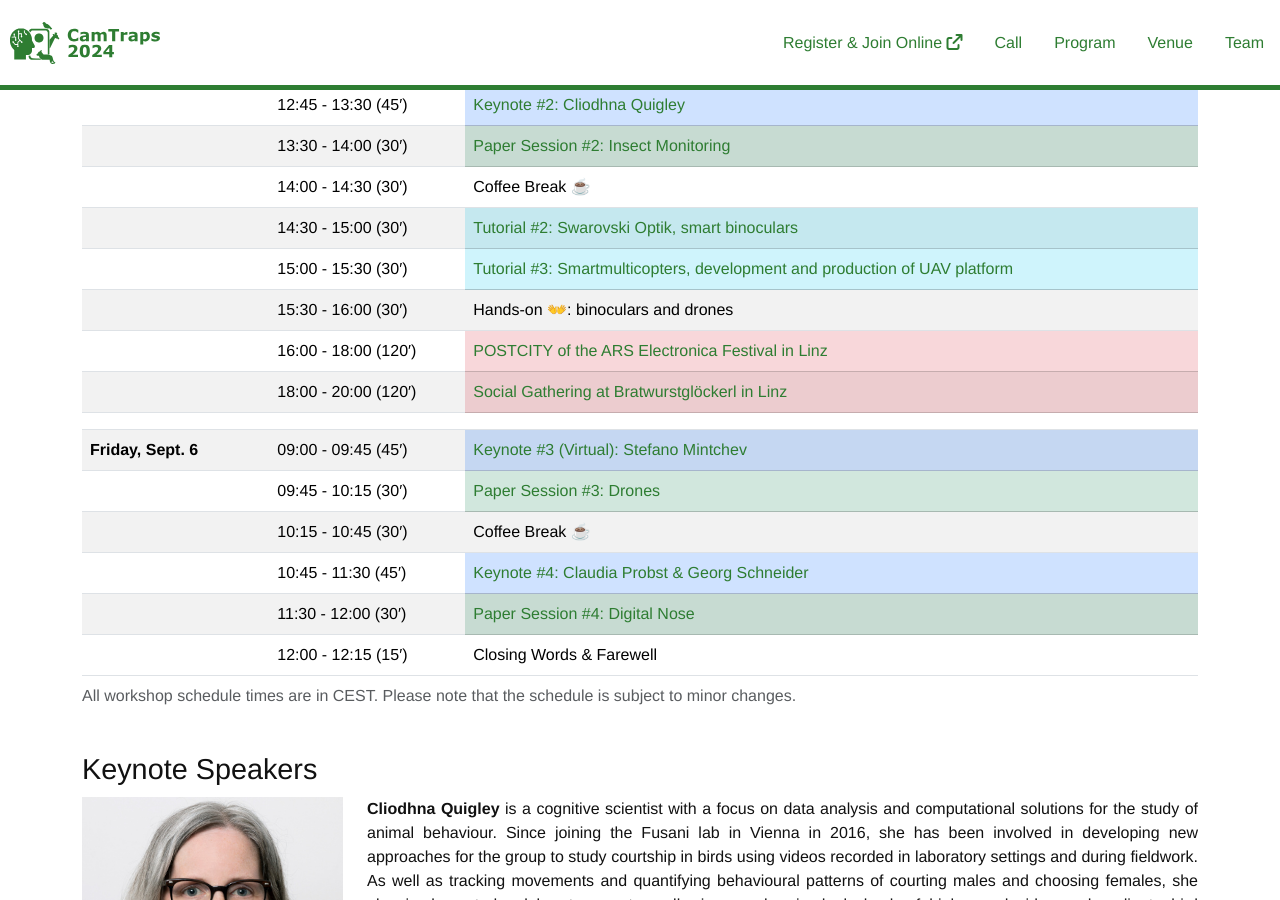
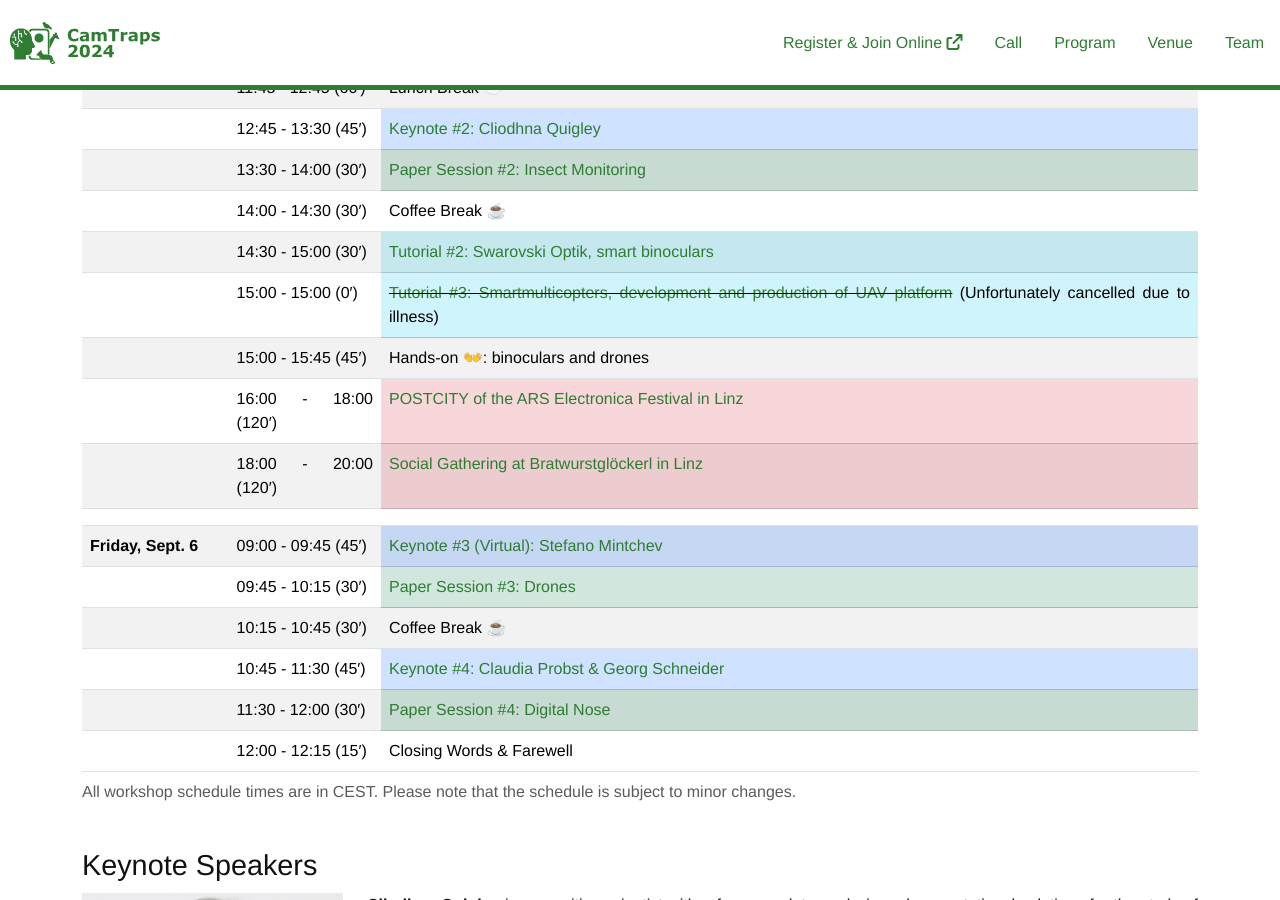
Before and after one commit to CamTrap2024/camtrap2024.github.io, a Jekyll site: the page built from pages/program.html, in a window 1280 px wide and 900 px high, scrolled down 441 px. Built offline with Jekyll 4.4.1, drawn with Linux system fonts in a browser that asks for light colours; nearby versions of some CDN libraries; some web fonts are replaced; library files that are not in the unit come from our copies; comment, search, counter and statistics services are not loaded.

Commit message:
update: illness with smartmulticopters

```diff
--- a/_data/schedule.yml
+++ b/_data/schedule.yml
@@ -45,12 +45,12 @@
       duration: 0.5
       category: tutorial
     - time: "15:00"
-      title: '<a href="#Smartmulticopters">Tutorial #3: Smartmulticopters, development and production of UAV platform</a>'
-      duration: 0.5
+      title: '<s><a href="#Smartmulticopters">Tutorial #3: Smartmulticopters, development and production of UAV platform</a></s> (Unfortunately cancelled due to illness)'
+      duration: 0.0
       category: tutorial
-    - time: "15:30"
+    - time: "15:00"
       title: "Hands-on 👐: binoculars and drones"
-      duration: 0.5
+      duration: 0.75
       category: break
     - time: "16:00"
       title: '<a href="../venue/#socialevent">POSTCITY of the ARS Electronica Festival in Linz</a>'
```
